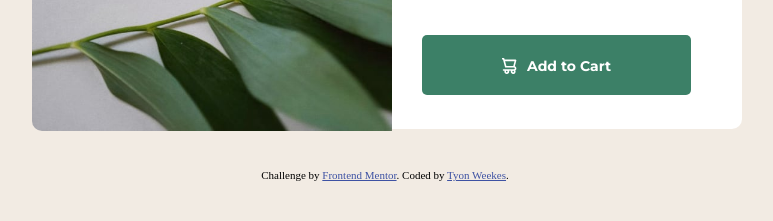
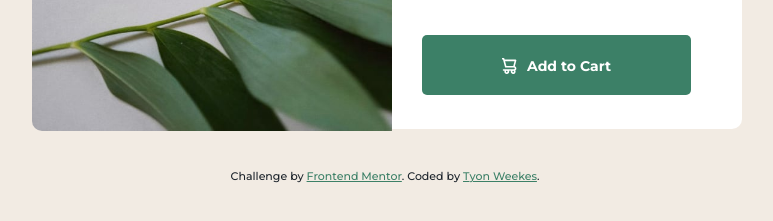
Before and after one commit to tyonweekes/product-preview-card-component-main, a plain HTML site: page index.html in a window 1280 px wide. Shown: the part 477-698 px from the top of the page, without its empty margins (255-1028 px from the left). Drawn offline with Linux system fonts and the light colour scheme.

```diff
--- a/style.css
+++ b/style.css
@@ -91,6 +91,7 @@ button {
 
 button:hover, button:focus {
     background-color: var(--dark-green);
+    cursor: pointer;
 }
 
 .cart-icon {
@@ -106,9 +107,11 @@ button:hover, button:focus {
     font-size: 11px;
     text-align: center;
     margin-top: 40px;
+    font-family: 'Montserrat', sans-serif;
+    color: var(--very-dark-blue);
 }
 .attribution a {
-    color: hsl(228, 45%, 44%);
+    color: var(--dark-cyan);
 }
 
 /* Responsiveness */
```
Also changed, not shown: screenshot.png (added), 1 other file.
